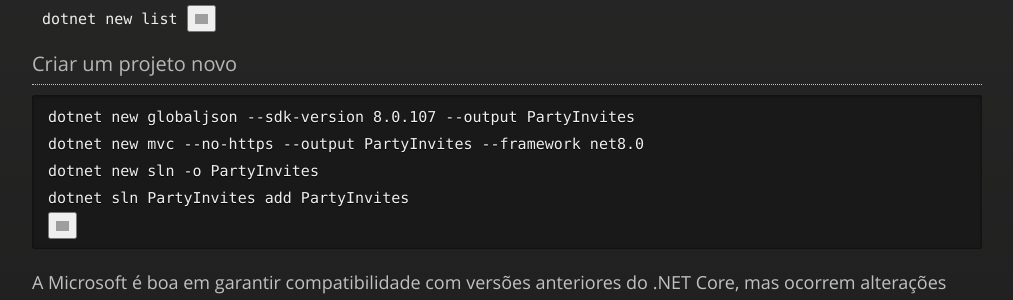
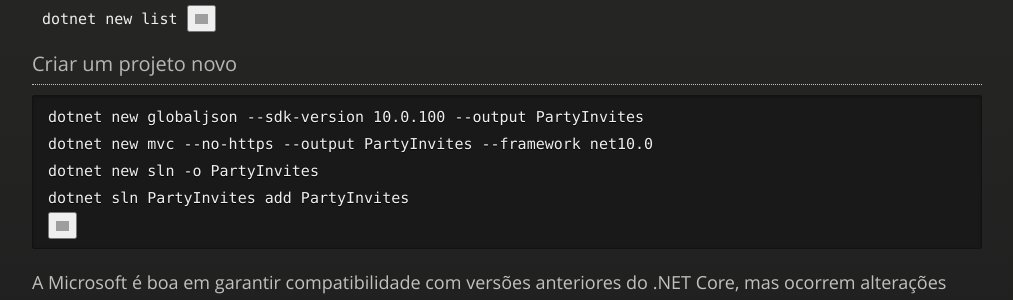
Before and after one commit to JeannAndrade/jeannandrade.github.io, a Jekyll site: the page built from content/net/cli/index.md, in a window 1280 px wide and 900 px high, scrolled down 1047 px. Shown: the part 152-452 px from the top of the window, without its empty margins (108-1121 px from the left). Built offline with Jekyll 4.4.1, drawn with Linux system fonts in a browser that asks for light colours; nearby versions of some CDN libraries; comment, search, counter and statistics services are not loaded; our own code applies the rules of GitHub Pages for plain Markdown files; grey boxes are pictures that could not be loaded.

Commit message:
Atualiza a versão do SDK no exemplo de criação de projeto no index.md

````diff
--- a/content/net/cli/index.md
+++ b/content/net/cli/index.md
@@ -59,8 +59,8 @@ O link de referência para o uso da ferramenta é:
 ### Criar um projeto novo
 
 ```dotnet
-dotnet new globaljson --sdk-version 8.0.107 --output PartyInvites
-dotnet new mvc --no-https --output PartyInvites --framework net8.0
+dotnet new globaljson --sdk-version 10.0.100 --output PartyInvites
+dotnet new mvc --no-https --output PartyInvites --framework net10.0
 dotnet new sln -o PartyInvites
 dotnet sln PartyInvites add PartyInvites
 ```
````
